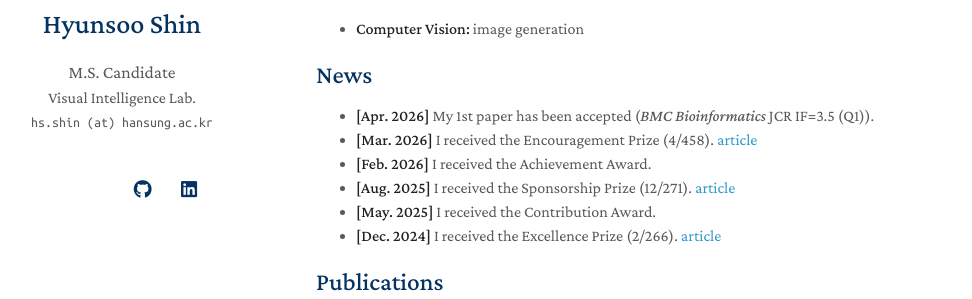
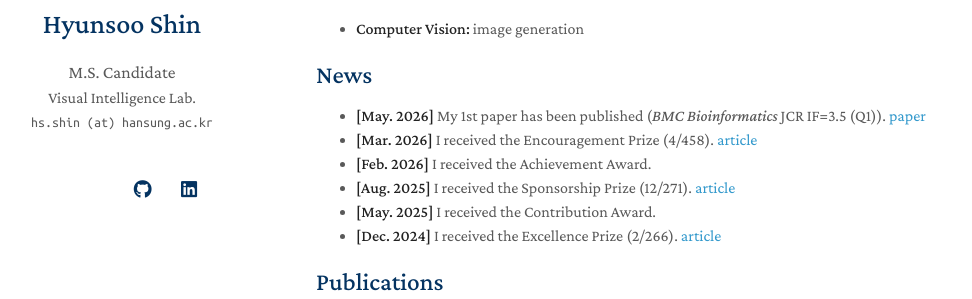
Before and after one commit to YONGJI04/yongji04.github.io, a Jekyll site: the page built from index.md, in a window 1280 px wide. Shown: the part 178-477 px from the top of the page, without its empty margins (154-1126 px from the left). Built offline with Jekyll 4.4.1, drawn with Linux system fonts in a browser that asks for light colours; a style sheet for code colours, icons or effects is not loaded; our own code applies the rules of GitHub Pages for plain Markdown files.

Commit message:
Update index.md

```diff
--- a/index.md
+++ b/index.md
@@ -12,7 +12,7 @@
 
 ## News
 
-- **[Apr. 2026]** My 1st paper has been accepted (_BMC Bioinformatics_ JCR IF=3.5 (Q1)).
+- **[May. 2026]** My 1st paper has been published (_BMC Bioinformatics_ JCR IF=3.5 (Q1)). [paper](https://rdcu.be/fjuAv)
 - **[Mar. 2026]** I received the Encouragement Prize (4/458). [article](https://v.daum.net/v/HlmMlcWI1Q)
 - **[Feb. 2026]** I received the Achievement Award.
 - **[Aug. 2025]** I received the Sponsorship Prize (12/271). [article](https://www.donga.com/news/It/article/all/20250813/132178039/1)
```
